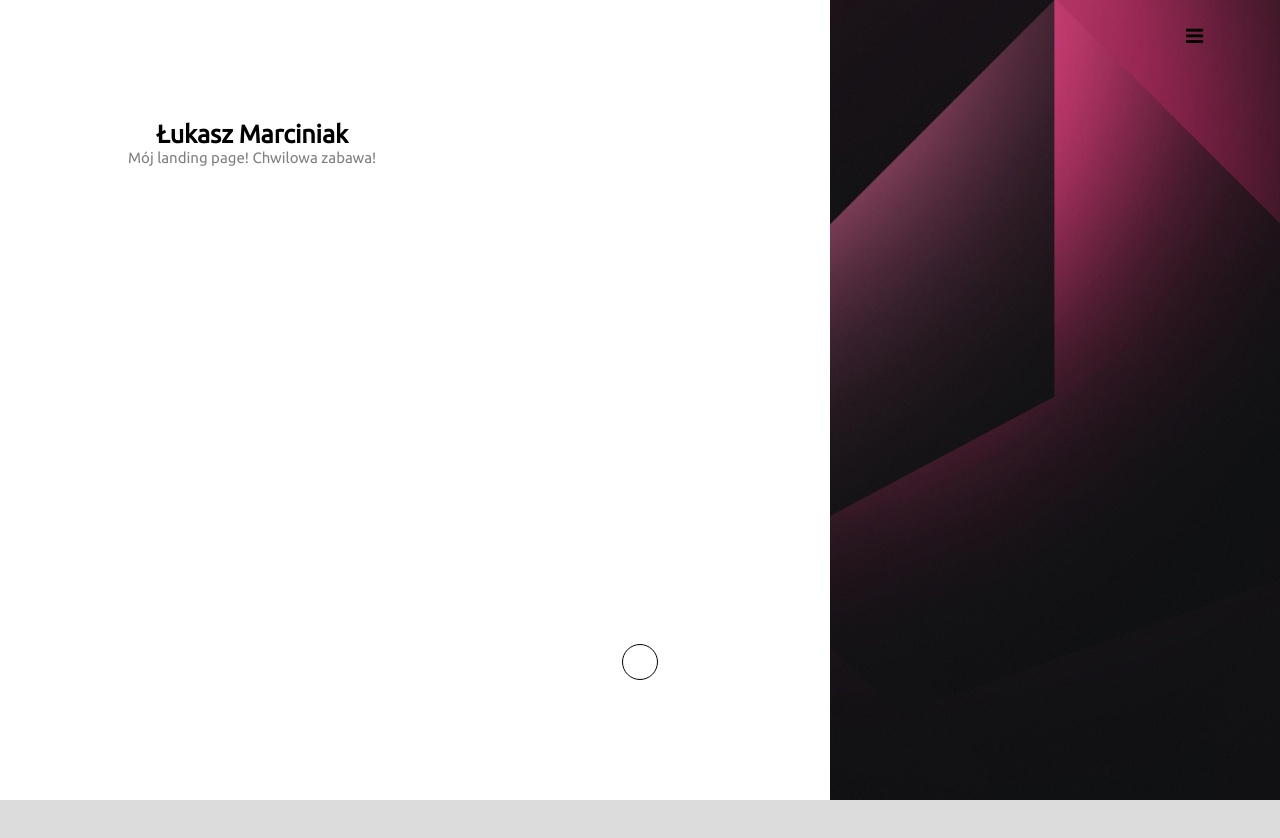
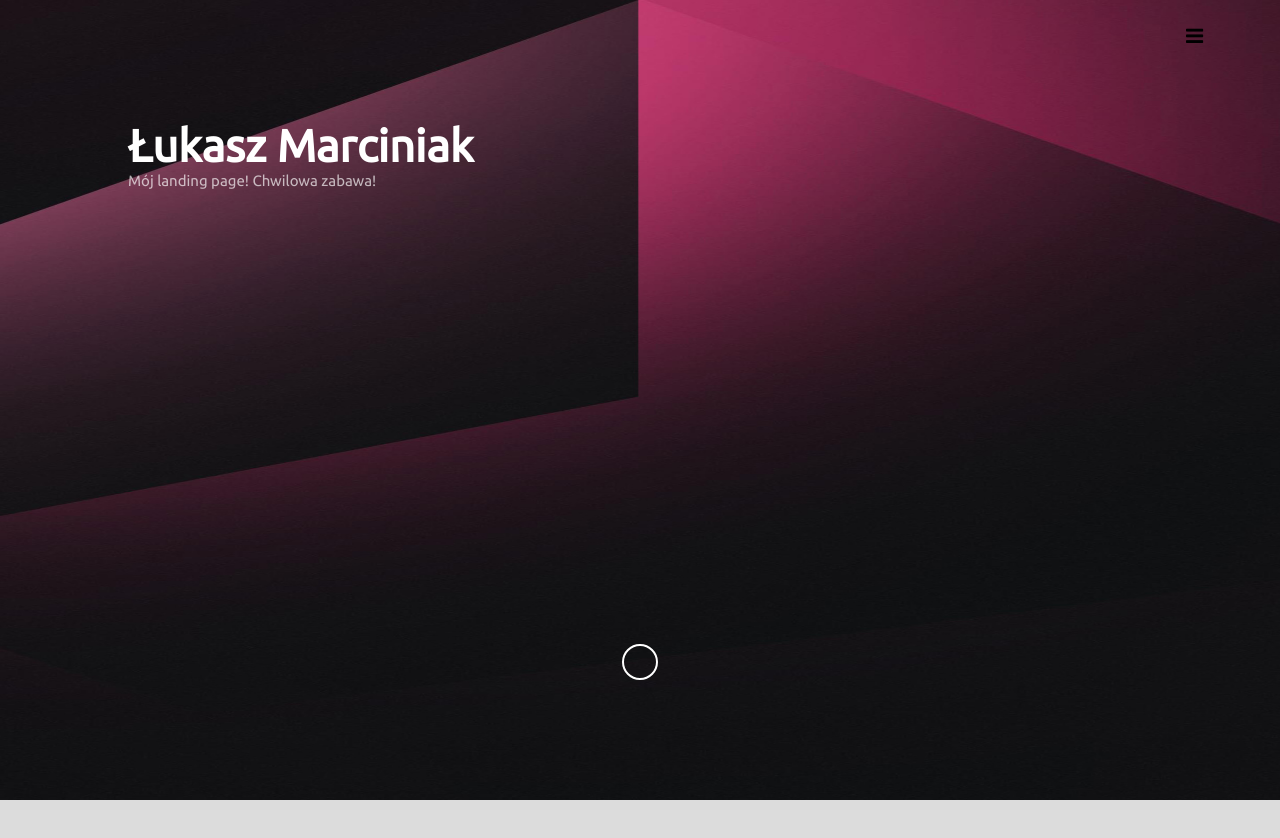
Before and after one commit to lukaszem90/landingpage, a plain HTML site: page index.html in a window 1280 px wide. Shown: the top 838 px of the page. Drawn offline with nearby package versions, Linux system fonts and the light colour scheme.

Commit message:
poprawa_img

```diff
--- a/css/style.css
+++ b/css/style.css
@@ -27,12 +27,26 @@ main{
     z-index: 2;
 }
 
-header img {
+/* header img {
     position: absolute;
     bottom:0;
     height: 90%;
-    right: -30%;
+    right: 0%;
     z-index: 1;
+}*/
+
+#background {
+    width: 100%;
+    height: 100%;
+    position: absolute;
+    left: 0px;
+    top: 0px;
+    z-index: 0;
+}
+
+.stretch {
+    width:100%;
+    height:100%;
 }
 header nav{
     position:absolute;
@@ -48,18 +62,19 @@ header hgroup{
     /*text-transform: uppercase;*/
 }
 header h1{
-    font-size: 2.5rem;
+    font-size: 4.5rem;
     text-align: center;
+    color: white;
 }
 header h3{
-    color: gray;
+    color: rgba(255, 255, 255, 0.664);
     font-size: 1.5rem;
     font-weight: 400;
 }
 #arrow{
-    width:32px;
-    height:32px;
-    border: 1px solid black;
+    width:48px;
+    height:48px;
+    border: 2px solid white;
     position: absolute;
     bottom:12%;
     left:50%;
@@ -68,9 +83,14 @@ header h3{
     border-radius:50%;
     font-size: 2rem;
     text-align: center;
-    text-shadow: 0px -15px 0 black, 0 -30px black;
+    text-shadow: 0px -15px 0 white, 0 -30px white;
+    color: white;
     overflow: hidden;
     transition: 1s ease;
+    -webkit-transition: 1s ease;
+    -moz-transition: 1s ease;
+    -ms-transition: 1s ease;
+    -o-transition: 1s ease;
 }
 #arrow:hover{
     text-shadow: 0px -15px 0 red, 0 -30px red;
--- a/index.html
+++ b/index.html
@@ -16,7 +16,9 @@
         <h1>Łukasz Marciniak</h1>
         <h3>Mój landing page! Chwilowa zabawa!</h3>
         </hgroup>
-        <img src="img/dark.jpg">
+        <div id="background">
+            <img src="img/dark.jpg" class="stretch" alt="" />
+        </div>
         <div id="arrow"><i class="fa fa-angle-down" aria-hidden="true"></i></div>
 
     </header>
```
